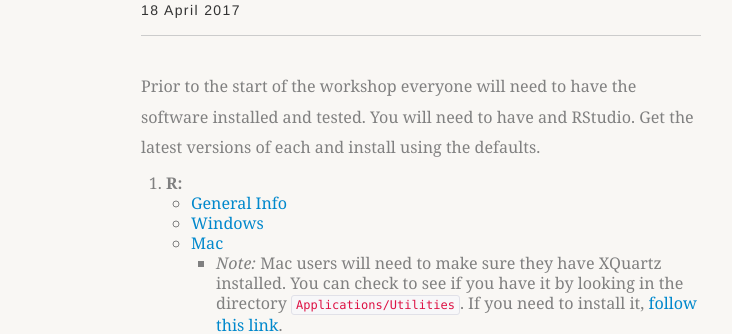
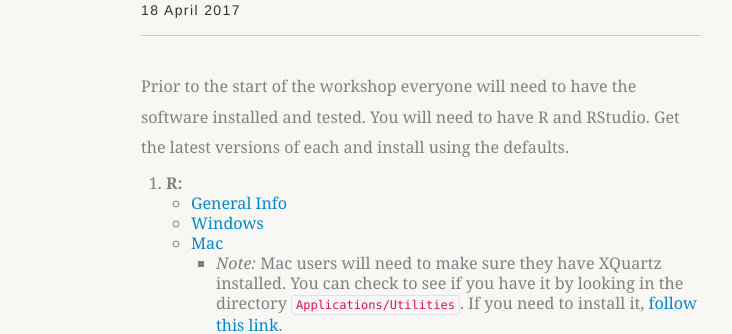
Before and after one commit to mhweber/gis_in_action_r_spatial, a Jekyll site: the page built from _posts/2017-04-18-01-Before-The-Workshop.md, in a window 1280 px wide and 900 px high. Shown: the part 178-512 px from the top of the window, without its empty margins (289-1021 px from the left). Built offline with Jekyll 4.4.1, drawn with Linux system fonts in a browser that asks for light colours; nearby versions of some CDN libraries; some web fonts are replaced; library files that are not in the unit come from our copies; part of the change alters nothing that is shown.

```diff
--- a/_posts/2017-04-18-01-Before-The-Workshop.md
+++ b/_posts/2017-04-18-01-Before-The-Workshop.md
@@ -1,11 +1,11 @@
 ---
 title: "01 - Before The Workshop"
-author: Jeffrey W. Hollister
+author: Marc Weber
 layout: post_page
 ---
 
 Prior to the start of the workshop everyone will need to have the software
-installed and tested.  You will need to have  and RStudio.  Get the latest versions of each and install using the defaults.
+installed and tested.  You will need to have  R and RStudio.  Get the latest versions of each and install using the defaults.
 
 1. **R:**
     - [General Info](http://cran.r-project.org/)
```
